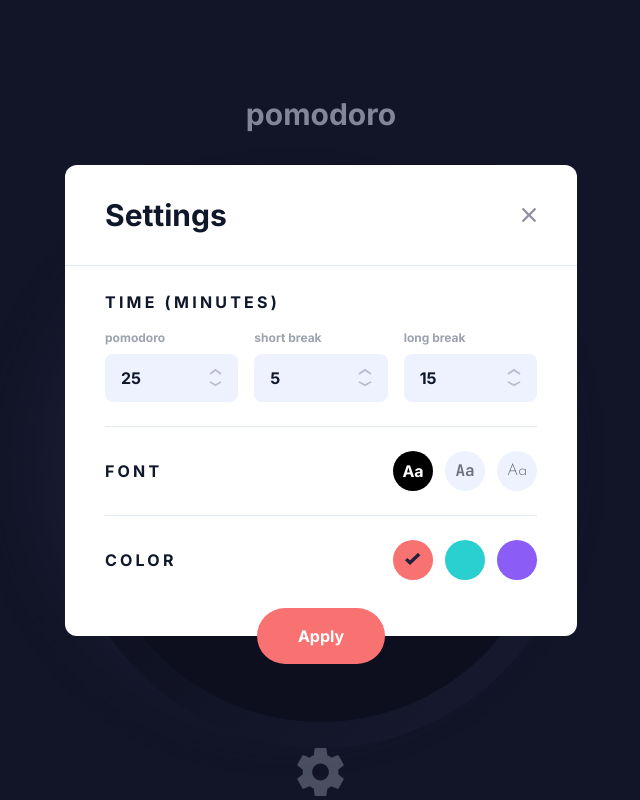
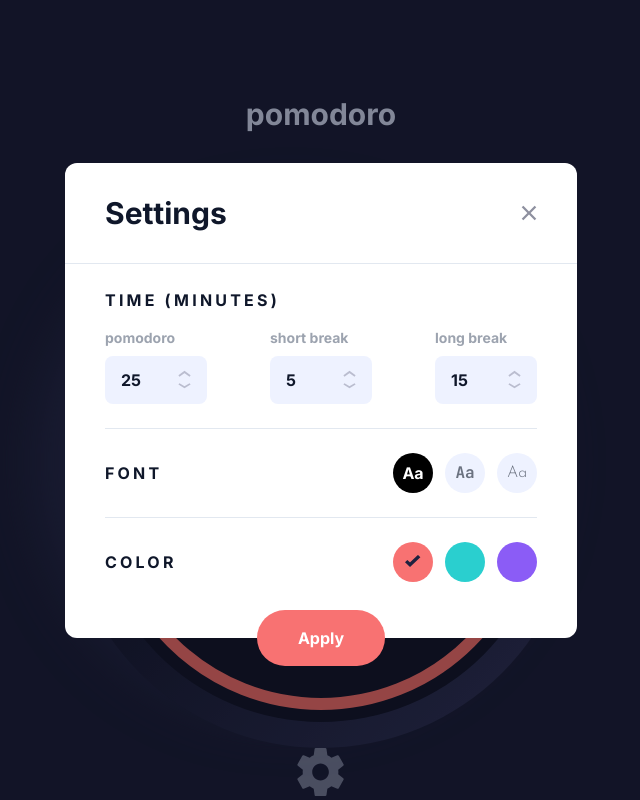
Before and after one commit to lucas-bresson/portfolio, a Next.js app: page /pomodoro in a window 1280 px wide. Both pictures are taken after a click on the picture 640 px from the left and 772 px from the top of the page. Shown: the whole page, without its empty margins (319-959 px from the left). Built offline with nearby package versions, Linux system fonts and the light colour scheme.

Commit message:
add ProgressCircle and related logic

```diff
--- a/src/app/globals.css
+++ b/src/app/globals.css
@@ -89,4 +89,24 @@
     filter: invert(79%) sepia(61%) saturate(464%) hue-rotate(130deg)
       brightness(89%) contrast(85%);
   }
+
+  /* Chrome, Safari, Edge, Opera */
+  .pomodoro {
+    input::-webkit-outer-spin-button,
+    input::-webkit-inner-spin-button {
+      -webkit-appearance: none;
+      margin: 0;
+    }
+
+    /* Firefox */
+    input[type='number'] {
+      -moz-appearance: textfield;
+    }
+  }
+
+  .progress-ring__circle {
+    transition: stroke-dashoffset 0.35s;
+    transform: rotate(-90deg);
+    transform-origin: 50% 50%;
+  }
 }
--- /dev/null
+++ b/src/app/pomodoro/components/ProgressCircle.tsx
@@ -0,0 +1,39 @@
+export default function ProgressCircle({
+  type,
+  strokeWidth,
+  strokeColor,
+  progress,
+  className = '',
+}: {
+  type: 'small' | 'large';
+  strokeWidth: number;
+  strokeColor: string;
+  progress: number;
+  className?: string;
+}) {
+  const radius = type === 'small' ? 136 : 235;
+  const normalizedRadius = radius - strokeWidth * 2;
+  const circumference = 2 * Math.PI * normalizedRadius;
+
+  const strokeDashoffset = circumference - (progress / 100) * circumference;
+
+  return (
+    <svg
+      height={radius * 2}
+      width={radius * 2}
+      className={`${className} progress-ring__circle`}
+    >
+      <circle
+        stroke={strokeColor}
+        fill="transparent"
+        strokeWidth={strokeWidth}
+        strokeDasharray={circumference + ' ' + circumference}
+        style={{ strokeDashoffset }}
+        stroke-width={strokeWidth}
+        r={normalizedRadius}
+        cx={radius}
+        cy={radius}
+      />
+    </svg>
+  );
+}
--- a/src/app/pomodoro/components/SettingsModal.tsx
+++ b/src/app/pomodoro/components/SettingsModal.tsx
@@ -10,33 +10,33 @@ const TimeInput = ({
   label,
   value,
   setValue,
+  max,
 }: {
   label: string;
   value: number;
   setValue: Dispatch<SetStateAction<number>>;
+  max: number;
 }) => (
-  <div className="space-y-2">
-    <div className="text-xs text-gray-400">{label}</div>
+  <div className="pomodoro space-y-2">
+    <div className="text-sm text-gray-400">{label}</div>
     <div className="flex rounded-lg bg-indigo-50 px-4 py-3">
       <input
-        className="w-full bg-indigo-50"
+        type="number"
         min={0}
+        max={max}
         value={value}
         onChange={(e) => setValue(Number(e.target.value))}
+        className="w-full bg-indigo-50"
       />
       <div className="flex flex-col items-center justify-center space-y-1.5">
         <Image
-          onClick={() => setValue((prevState) => prevState + 1)}
+          onClick={() => value < max && setValue((prevState) => prevState + 1)}
           className="w-4 cursor-pointer"
           src={iconArrowUp}
           alt="arrow-up"
         />
         <Image
-          onClick={
-            value === 0
-              ? () => {}
-              : () => setValue((prevState) => prevState - 1)
-          }
+          onClick={() => value >= 0 && setValue((prevState) => prevState - 1)}
           className="w-4 cursor-pointer"
           src={iconArrowDown}
           alt="arrow-down"
@@ -74,7 +74,7 @@ const ColorInput = ({
 }) => (
   <button
     onClick={onClick}
-    className={`flex h-10 w-10 items-center justify-center rounded-full ${getAccentColor(color)}`}
+    className={`flex h-10 w-10 items-center justify-center rounded-full ${getAccentColor(color).background}`}
   >
     {selected && <Image src={iconCheck} alt="icon-check" className="w-4" />}
   </button>
@@ -130,17 +130,20 @@ export default function SettingsModal({
             <TimeInput
               label="pomodoro"
               value={pomodoroTime}
-              setValue={(x) => setPodomoroTime(x)}
+              max={90}
+              setValue={setPodomoroTime}
             />
             <TimeInput
               label="short break"
               value={shortBreakTime}
-              setValue={(x) => setShortBreakTime(x)}
+              max={10}
+              setValue={setShortBreakTime}
             />
             <TimeInput
               label="long break"
               value={longBreakTime}
-              setValue={(x) => setLongBreakTime(x)}
+              max={30}
+              setValue={setLongBreakTime}
             />
           </div>
 
--- a/src/app/pomodoro/helpers.tsx
+++ b/src/app/pomodoro/helpers.tsx
@@ -17,14 +17,16 @@ export const getFontClassname = (font: number) => {
   }
 };
 
-export const getAccentColor = (color: number) => {
+export const getAccentColor = (
+  color: number
+): { background: string; circle: string } => {
   switch (color) {
     case 1:
     default:
-      return 'bg-pastelRed';
+      return { background: 'bg-pastelRed', circle: 'hsl(0, 91%, 71%)' };
     case 2:
-      return 'bg-cyan';
+      return { background: 'bg-cyan', circle: 'hsl(180, 66%, 49%)' };
     case 3:
-      return 'bg-violet-500';
+      return { background: 'bg-violet-500', circle: 'hsl(258.3,89.5%,66.3%)' };
   }
 };
--- a/src/app/pomodoro/hooks/usePomodoroCounter.tsx
+++ b/src/app/pomodoro/hooks/usePomodoroCounter.tsx
@@ -16,6 +16,9 @@ export default function usePomodoroCounter({
   const [activeMode, setActiveMode] = useState<Mode>('pomodoro');
   const intervalRef = useRef<number | null>(null);
 
+  const [currentModeDuration, setCurrentModeDuration] =
+    useState(pomodoroDuration);
+
   const switchMode = (mode: Mode) => {
     setActiveMode(mode);
     setIsRunning(false);
@@ -26,10 +29,13 @@ export default function usePomodoroCounter({
 
     if (mode === 'pomodoro') {
       setTimeLeft(pomodoroDuration);
+      setCurrentModeDuration(pomodoroDuration);
     } else if (mode === 'short') {
       setTimeLeft(shortBreakDuration);
+      setCurrentModeDuration(shortBreakDuration);
     } else if (mode === 'long') {
       setTimeLeft(longBreakDuration);
+      setCurrentModeDuration(longBreakDuration);
     }
   };
 
@@ -64,6 +70,8 @@ export default function usePomodoroCounter({
     switchMode(activeMode);
   };
 
+  const timeLeftPercentage = 100 * (timeLeft / currentModeDuration);
+
   useEffect(() => {
     return () => {
       if (intervalRef.current !== null) {
@@ -76,6 +84,7 @@ export default function usePomodoroCounter({
     timeLeft,
     isRunning,
     activeMode,
+    timeLeftPercentage,
     start,
     pause,
     reset,
--- a/src/app/pomodoro/page.tsx
+++ b/src/app/pomodoro/page.tsx
@@ -6,6 +6,7 @@ import { useEffect, useState } from 'react';
 import SettingsModal from './components/SettingsModal';
 import { getFontClassname, getAccentColor, formatTime } from './helpers';
 import usePomodoroCounter from './hooks/usePomodoroCounter';
+import ProgressCircle from './components/ProgressCircle';
 
 export default function Page() {
   const [settingsOpen, setSettingsOpen] = useState(false);
@@ -16,11 +17,13 @@ export default function Page() {
   });
   const [appFont, setAppFont] = useState(1);
   const [appColor, setAppColor] = useState(1);
+  const [progress, setProgress] = useState(100);
 
   const {
     timeLeft,
     isRunning,
     activeMode,
+    timeLeftPercentage,
     start,
     pause,
     reset,
@@ -56,6 +59,10 @@ export default function Page() {
     // eslint-disable-next-line react-hooks/exhaustive-deps
   }, [appTimes]);
 
+  useEffect(() => {
+    setProgress(timeLeftPercentage);
+  }, [timeLeftPercentage]);
+
   const accentColor = getAccentColor(appColor);
 
   return (
@@ -68,19 +75,19 @@ export default function Page() {
       <div className="mt-8 flex rounded-full bg-darkBlue5 p-2 text-sm font-bold sm:text-base">
         <button
           onClick={() => switchToPomodoro()}
-          className={`rounded-full p-2 sm:px-6 sm:py-4 ${activeMode === 'pomodoro' ? `${accentColor} text-darkBlue5` : 'text-grayishBlue3'}`}
+          className={`rounded-full p-2 sm:px-6 sm:py-4 ${activeMode === 'pomodoro' ? `${accentColor.background} text-darkBlue5` : 'text-grayishBlue3'}`}
         >
           pomodoro
         </button>
         <button
           onClick={() => switchToShortBreak()}
-          className={`rounded-full p-2 sm:px-6 sm:py-4 ${activeMode === 'short' ? `${accentColor} text-darkBlue5` : 'text-grayishBlue3'}`}
+          className={`rounded-full p-2 sm:px-6 sm:py-4 ${activeMode === 'short' ? `${accentColor.background} text-darkBlue5` : 'text-grayishBlue3'}`}
         >
           short break
         </button>
         <button
           onClick={() => switchToLongBreak()}
-          className={`rounded-full p-2 sm:px-6 sm:py-4 ${activeMode === 'long' ? `${accentColor} text-darkBlue5` : 'text-grayishBlue3'}`}
+          className={`rounded-full p-2 sm:px-6 sm:py-4 ${activeMode === 'long' ? `${accentColor.background} text-darkBlue5` : 'text-grayishBlue3'}`}
         >
           long break
         </button>
@@ -94,10 +101,24 @@ export default function Page() {
               </div>
               <button
                 onClick={() => (isRunning ? pause() : start())}
-                className="mt-6 text-lg font-medium uppercase tracking-quadrupleWide sm:mt-20 sm:text-2xl"
+                className="z-10 mt-6 text-lg font-medium uppercase tracking-quadrupleWide sm:mt-20 sm:text-2xl"
               >
                 {isRunning ? 'Pause' : 'Start'}
               </button>
+              <ProgressCircle
+                type="large"
+                strokeWidth={12}
+                strokeColor={accentColor.circle}
+                progress={progress}
+                className="absolute -top-[178px] hidden sm:block"
+              />
+              <ProgressCircle
+                type="small"
+                strokeWidth={8}
+                strokeColor={accentColor.circle}
+                progress={progress}
+                className="absolute -top-[110px] sm:hidden"
+              />
             </div>
           </div>
         </div>
@@ -110,12 +131,10 @@ export default function Page() {
       />
       <SettingsModal
         visible={settingsOpen}
-        accentColor={accentColor}
+        accentColor={accentColor.background}
         setSettings={setSettings}
         closeModal={() => setSettingsOpen(false)}
       />
     </div>
   );
 }
-
-// https://css-tricks.com/building-progress-ring-quickly/
--- a/tailwind.config.ts
+++ b/tailwind.config.ts
@@ -48,7 +48,7 @@ const config: Config = {
         grayishViolet: 'hsl(257, 7%, 63%)',
         veryDarkViolet: 'hsl(260, 8%, 14%) ',
         // pomodoro
-        darkBlue6: '	hsl(234, 33%, 24%)',
+        darkBlue6: '	hsl(235, 31%, 30%)',
         darkBlue4: 'hsl(232.9,36.2%,18.4%)',
         darkBlue5: 'hsl(232, 41%, 14%)',
         pastelBlue: 'hsl(225.4,90.2%,92%)',
```
